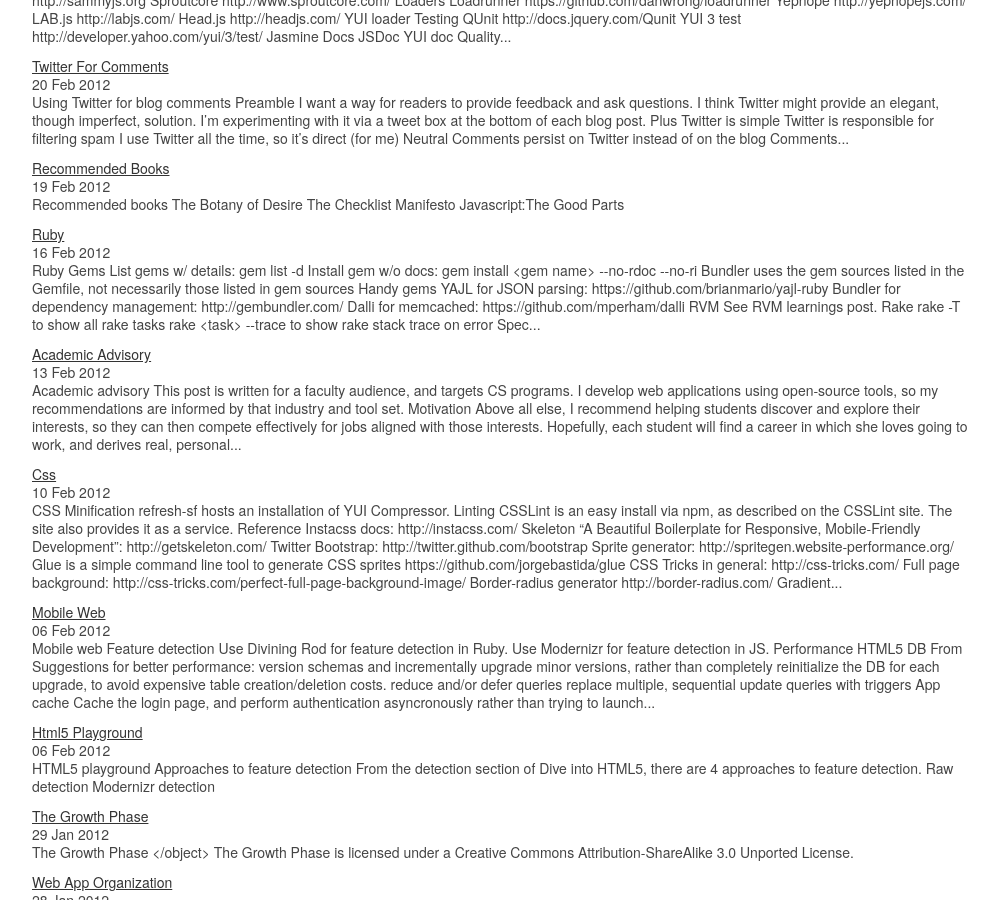
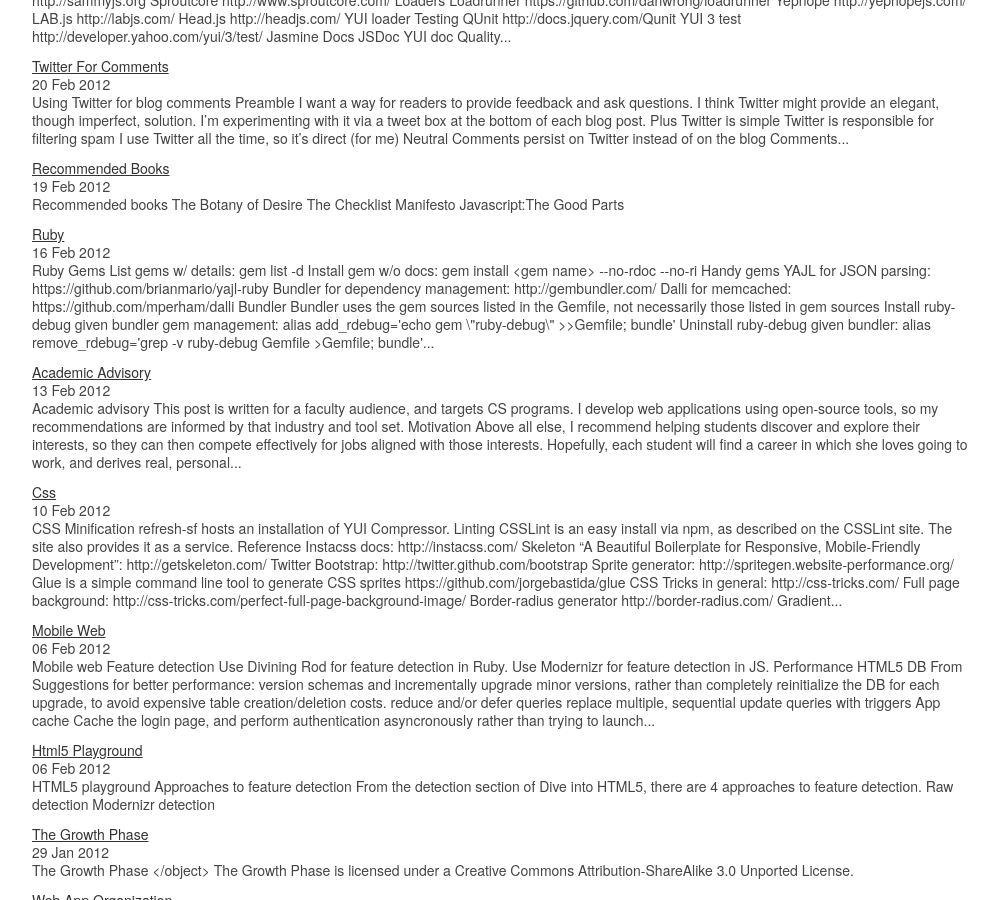
Before and after one commit to erikeldridge/erikeldridge.github.com, a Jekyll site: the page built from index.html, in a window 1280 px wide and 900 px high, scrolled down 834 px. Shown: the whole window, without its empty margins (138-1136 px from the left). Built offline with Jekyll 4.4.1, drawn with Linux system fonts in a browser that asks for light colours; Markdown is read by kramdown in place of the engine named in the settings.

Commit message:
Add add_rdebug/remove_rdebug aliases

```diff
--- a/_posts/2012-2-16-ruby.md
+++ b/_posts/2012-2-16-ruby.md
@@ -8,13 +8,18 @@
 
 * List gems w/ details: `gem list -d`
 * Install gem w/o docs: `gem install <gem name> --no-rdoc --no-ri`
-* Bundler uses the gem sources listed in the Gemfile, not necessarily those listed in `gem sources`
 
 #### Handy gems
 
 * YAJL for JSON parsing: [https://github.com/brianmario/yajl-ruby](https://github.com/brianmario/yajl-ruby)
 * Bundler for dependency management: [http://gembundler.com/](http://gembundler.com/)
 * Dalli for memcached: [https://github.com/mperham/dalli](https://github.com/mperham/dalli)
+
+#### Bundler
+
+* Bundler uses the gem sources listed in the Gemfile, not necessarily those listed in `gem sources`
+* Install ruby-debug given bundler gem management: `alias add_rdebug='echo gem \"ruby-debug\" >>Gemfile; bundle'`
+* Uninstall ruby-debug given bundler: `alias remove_rdebug='grep -v ruby-debug Gemfile >Gemfile; bundle'`
 
 ### RVM
 
```
